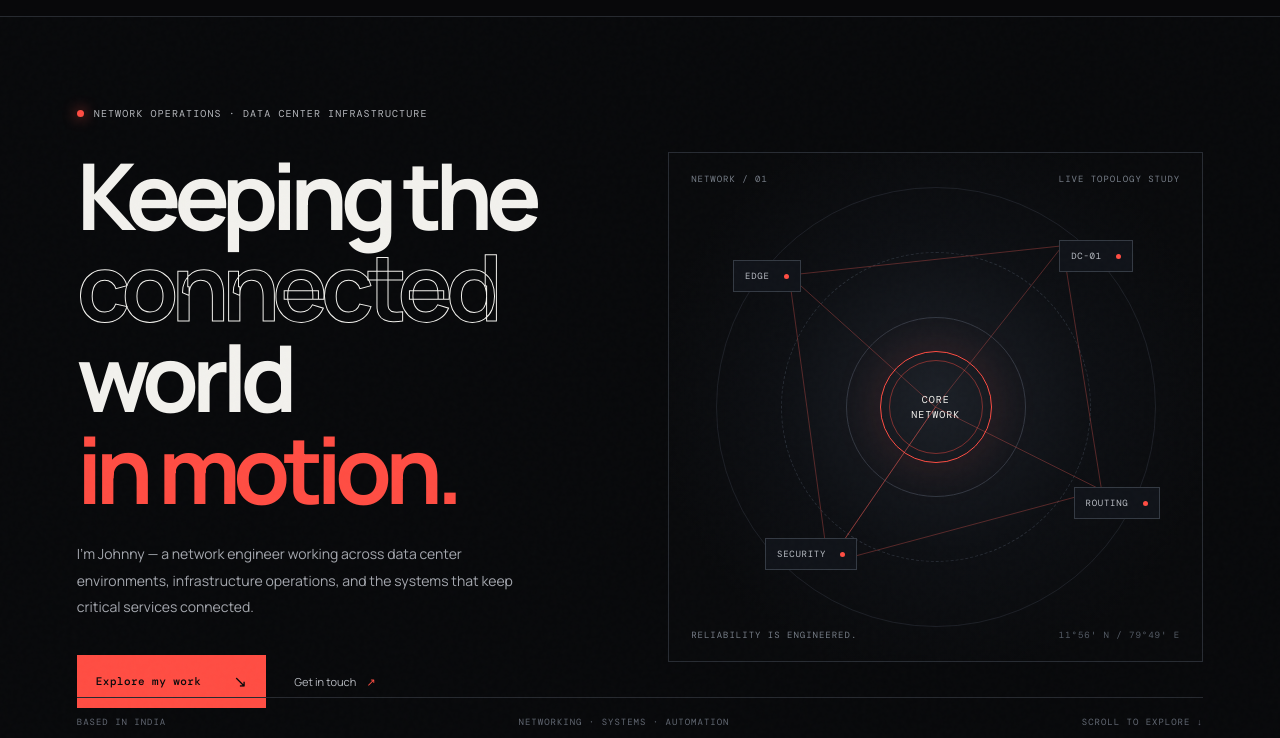
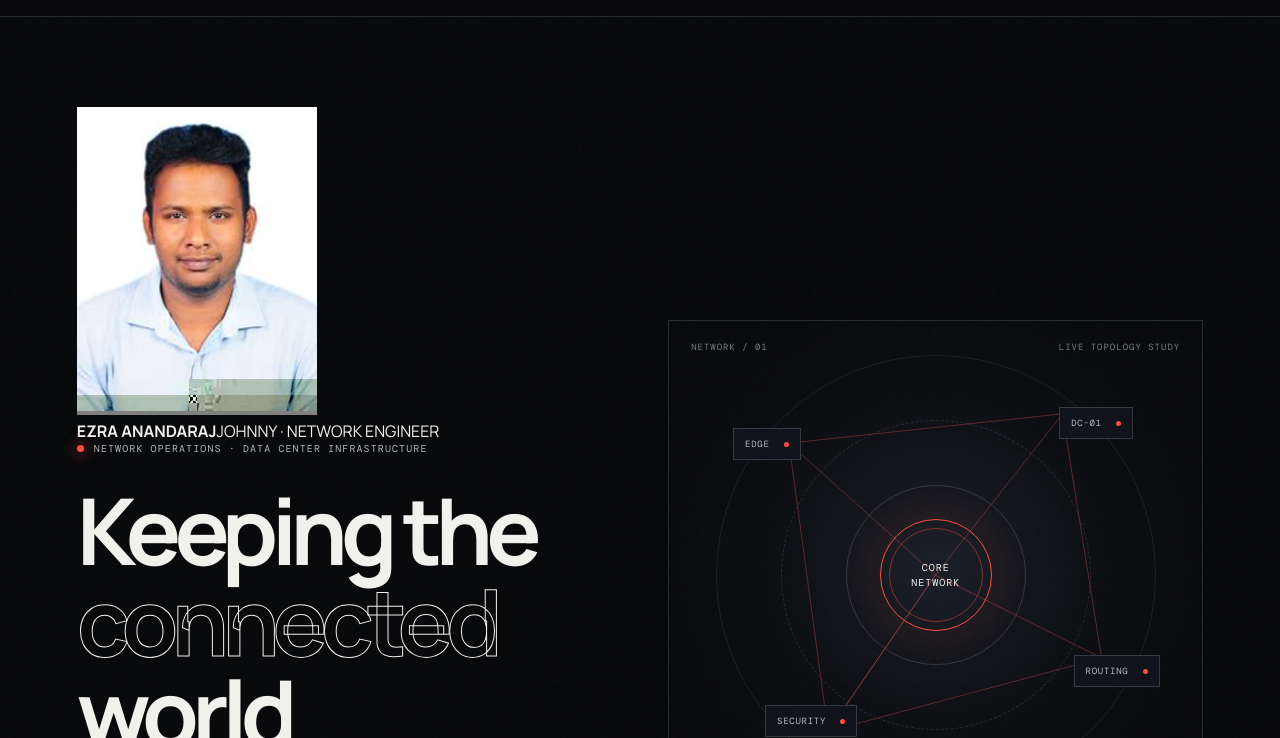
Before and after one commit to Ezrajohnny/johnny-cinematic-portfolio, a plain HTML site: page index.html in a window 1280 px wide. Shown: the part 61-799 px from the top of the page. Drawn offline with nearby package versions, Linux system fonts and the light colour scheme.

Commit message:
Add profile portrait and personal introduction

```diff
--- a/index.html
+++ b/index.html
@@ -25,9 +25,10 @@
   <main>
     <section class="hero section-wrap" id="home">
       <div class="hero-copy">
+        <div class="profile-strip"><img src="assets/johnny-profile.jpg" alt="Portrait of Ezra Anandaraj" class="profile-photo"><div><strong>EZRA ANANDARAJ</strong><span>JOHNNY · NETWORK ENGINEER</span></div></div>
         <div class="eyebrow"><span class="pulse"></span> NETWORK OPERATIONS · DATA CENTER INFRASTRUCTURE</div>
         <h1>Keeping the<br><span class="outline">connected</span> world<br><em>in motion.</em></h1>
-        <p class="hero-intro">I'm Johnny — a network engineer working across data center environments, infrastructure operations, and the systems that keep critical services connected.</p>
+        <p class="hero-intro">I'm Ezra, known professionally as Johnny — a network engineer working across data center environments, infrastructure operations, and the systems that keep critical services connected.</p>
         <div class="hero-actions"><a class="button button-primary" href="#experience">Explore my work <span>↘</span></a><a class="text-link" href="#contact">Get in touch <span>↗</span></a></div>
       </div>
       <div class="hero-visual" aria-label="Abstract network topology visualization">
```
